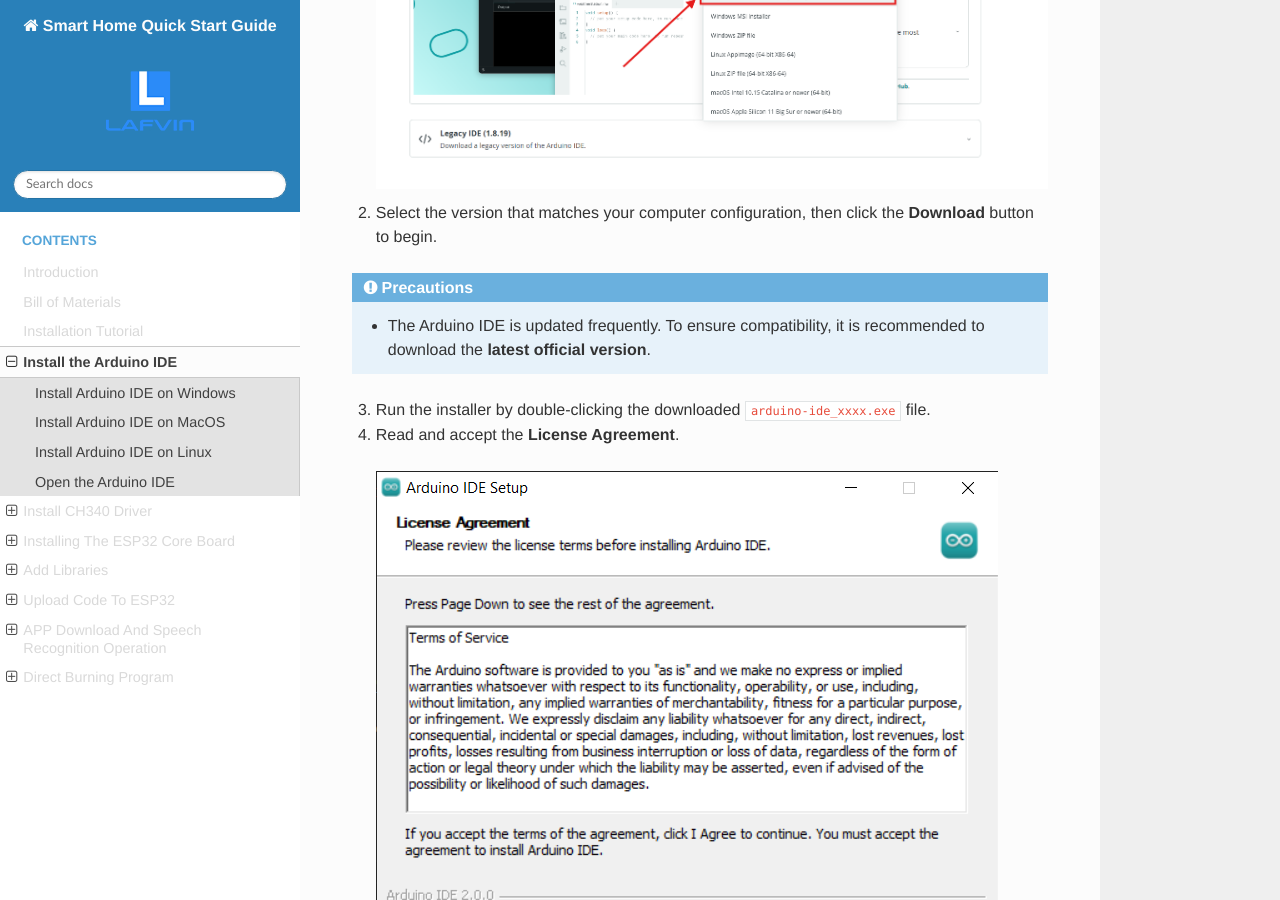
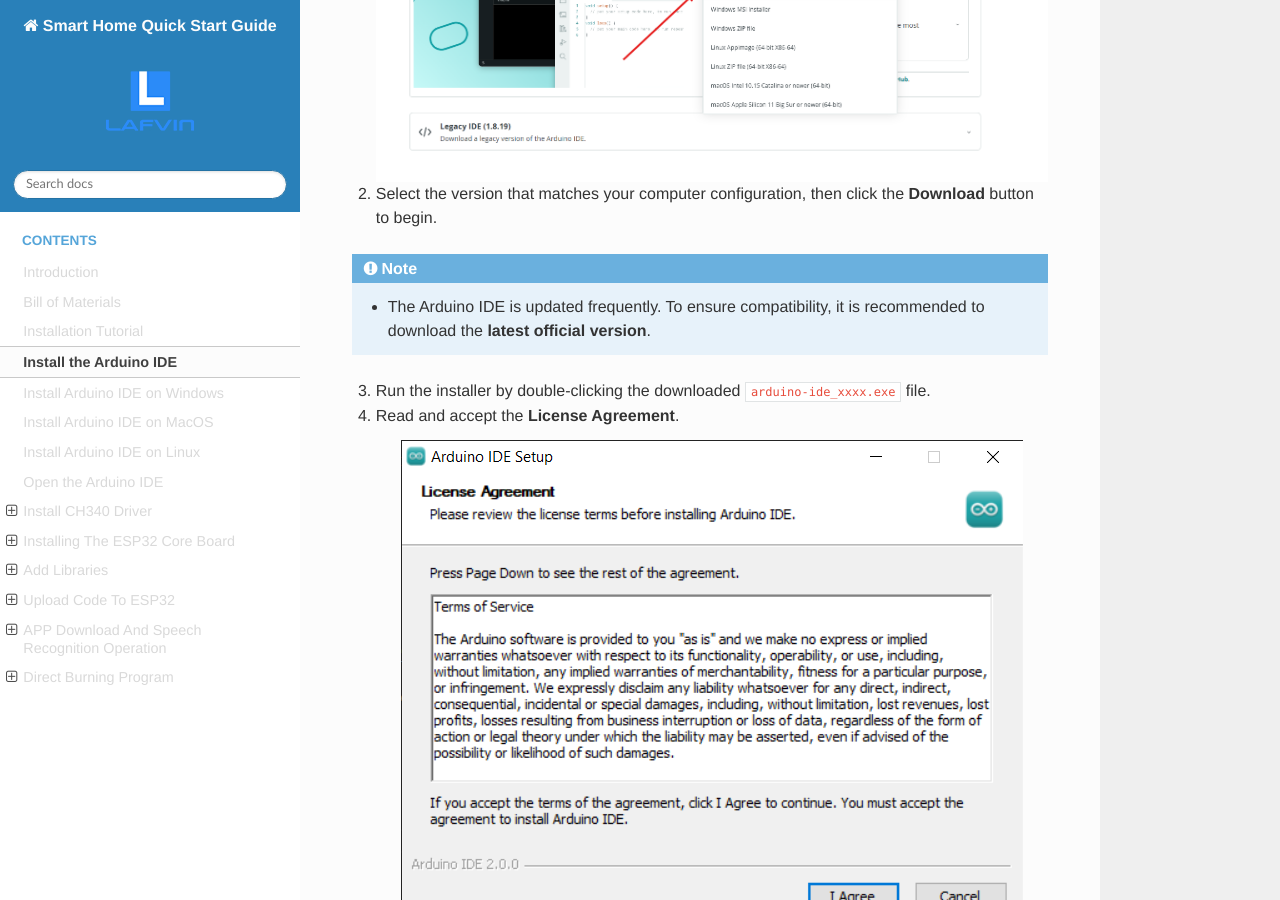
Before and after one commit to COLA508/Lafvin_Smart_Home-UsingTutorials, a Sphinx documentation site: the page built from docs/source/install_arduino_ide.rst, in a window 1280 px wide and 900 px high, scrolled down 579 px. Built offline with Sphinx 7.4.7 and the Read the Docs theme 3.1.0, drawn with Linux system fonts in a browser that asks for light colours.

Commit message:
Update install_arduino_ide.rst

```diff
--- a/docs/source/install_arduino_ide.rst
+++ b/docs/source/install_arduino_ide.rst
@@ -3,20 +3,20 @@
 
 This section will guide you through installing the **Arduino IDE** on Windows, macOS, and Linux systems.
 
-------------------------------------
+
 Install Arduino IDE on Windows
-------------------------------------
+==============================
 
 1. Visit the official Arduino website and go to the software download page:
    `Arduino IDE Download <https://www.arduino.cc/en/software/>`_
 
    .. image:: _static/2.arduino_install.png
       :alt: Arduino IDE official website
+      :align: center
 
 2. Select the version that matches your computer configuration, then click the **Download** button to begin.
 
-.. admonition:: Precautions
-   :class: note
+.. note::
 
    - The Arduino IDE is updated frequently. To ensure compatibility, it is recommended to download the **latest official version**.
 
@@ -26,25 +26,29 @@
 
    .. image:: _static/3.Install_Arduino_IDE.png
       :alt: License Agreement window
+      :align: center
 
 5. Select the desired installation options.
 
    .. image:: _static/4.Install_Arduino_IDE.png
       :alt: Installation options
+      :align: center
 
 6. Choose the installation path. It is recommended to install the software on a **non-system drive**.
 
    .. image:: _static/5.Install_Arduino_IDE.png
       :alt: Installation path
+      :align: center
 
 7. Click **Install** and wait for the process to complete. Finally, click **Finish**.
 
    .. image:: _static/6.Install_Arduino_IDE.png
       :alt: Installation finished
+      :align: center
 
-------------------------------------
+
 Install Arduino IDE on MacOS
-------------------------------------
+============================
 
 1. Double-click the downloaded ``arduino-ide_xxxx.dmg`` file.
 
@@ -55,18 +59,19 @@
    .. image:: _static/7.Install_Arduino_IDE.png
       :width: 800
       :alt: Arduino IDE installation on macOS
+      :align: center
 
-------------------------------------
+
 Install Arduino IDE on Linux
-------------------------------------
+============================
 
 For Linux users, please follow the official tutorial for Arduino IDE 2.0 installation:
 
 `Linux Installation Guide <https://docs.arduino.cc/software/ide-v2/tutorials/getting-started/ide-v2-downloading-and-installing#linux>`_
 
-------------------------------------
+
 Open the Arduino IDE
-------------------------------------
+====================
 
 When you open Arduino IDE for the first time:
 
@@ -74,16 +79,17 @@
 
    .. image:: _static/8.Install_Arduino_IDE.png
       :alt: First startup window
+      :align: center
 
 - During installation, your **firewall** or **security center** may ask for permission to install drivers. Please allow all requests.
 
    .. image:: _static/9.Install_Arduino_IDE.png
       :alt: Driver installation prompt
+      :align: center
 
 Now your Arduino IDE is ready to use! 🎉
 
-.. admonition:: Precautions
-   :class: note
+.. note::
 
    - If some installations fail due to network issues, simply **reopen the Arduino IDE** and it will continue the remaining installation steps.
    - The **Output Window** will not appear automatically after setup. It will only open when you click **Verify** or **Upload**.
```
